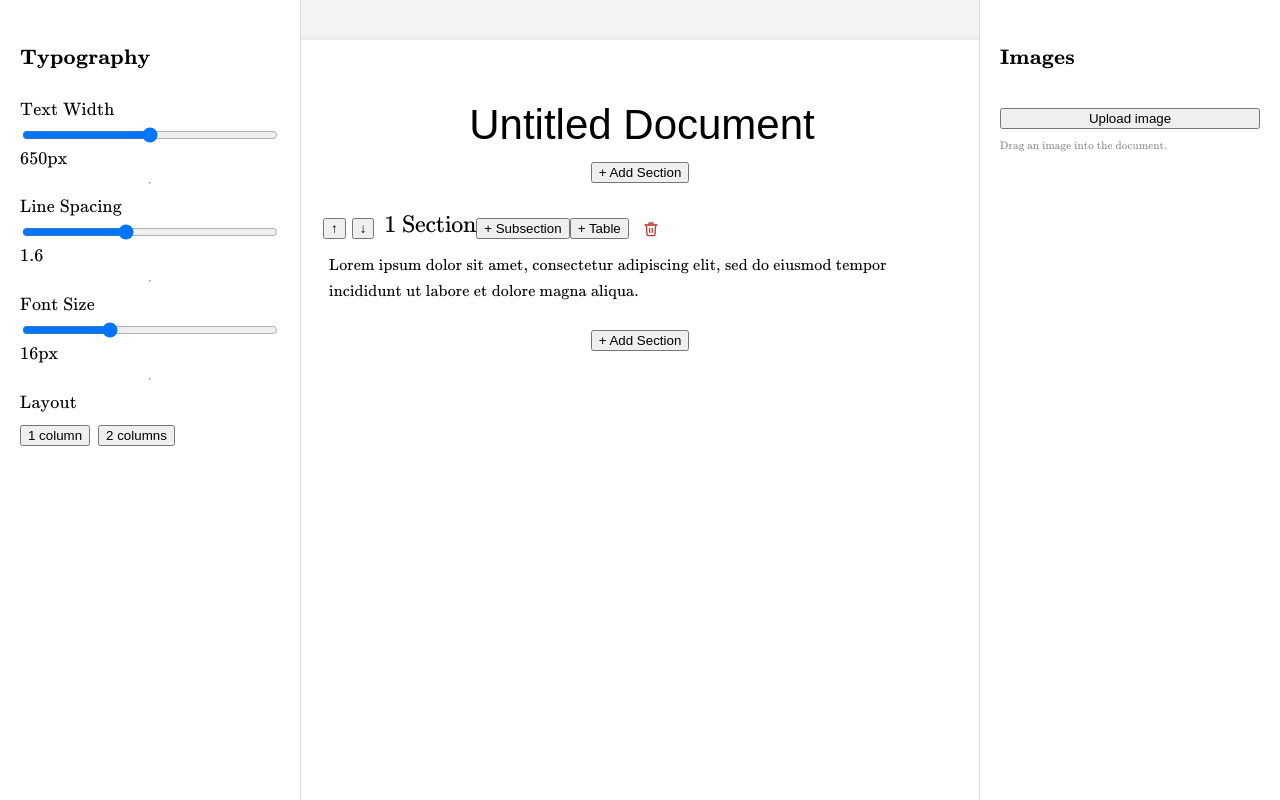
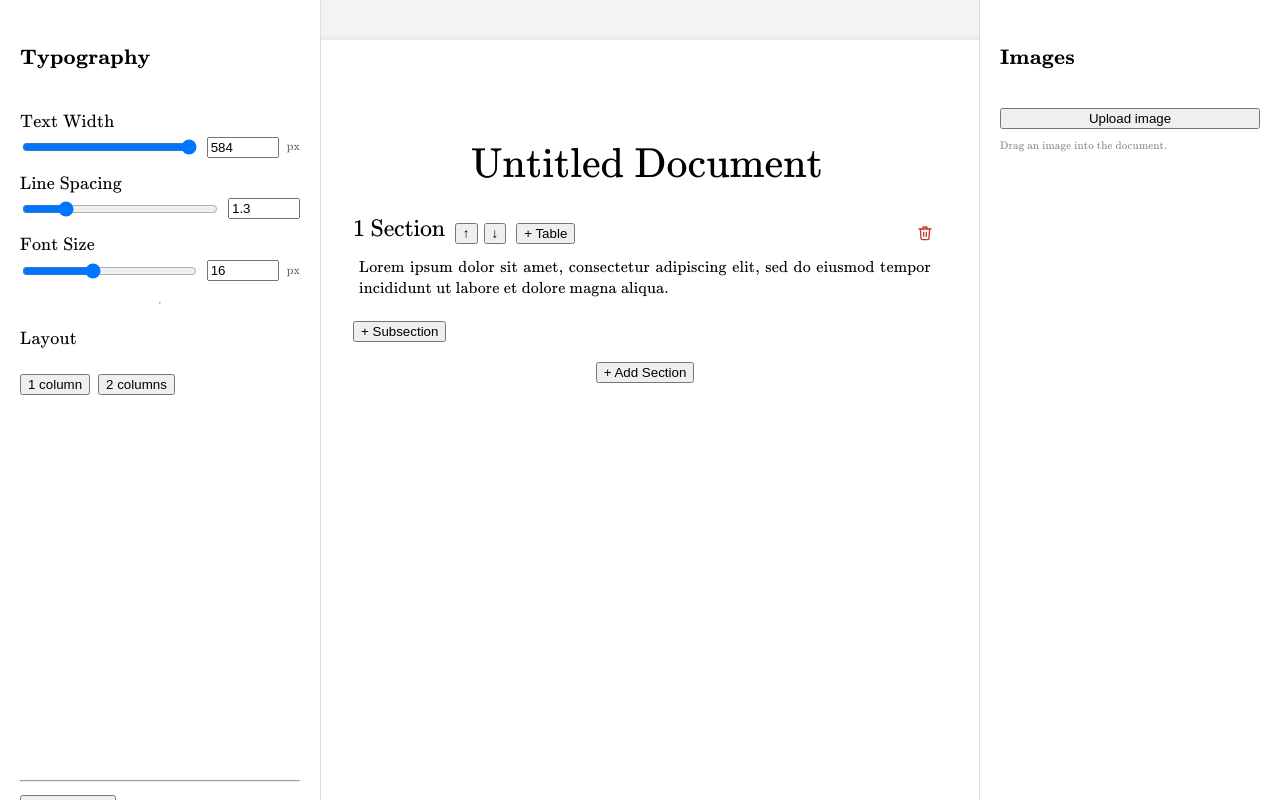
Before and after one commit to KevHamm/blox, a React (Vite) app in the folder frontend/: page / in a window 1280 px wide. Both pictures are taken after a click on the button "+ Add Section". Shown: the top 800 px of the page. Built offline with nearby package versions, Linux system fonts and the light colour scheme.

Commit message:
General code and file cleanup. Document title now uses font. Now can type text width etc.

```diff
--- a/frontend/src/App.tsx
+++ b/frontend/src/App.tsx
@@ -1,10 +1,9 @@
-import { useState } from "react";
+import { useState, useEffect, useLayoutEffect, useMemo } from "react";
 import { sampleDocument } from "./data/sampleDocument";
 import { DocumentRenderer } from "./renderer/DocumentRenderer";
 import type { DocumentNode } from "./types/document";
 import { Page } from "./components/Page";
-import {numberDocument} from "./utils/numberDocument";
-import { useLayoutEffect, useMemo, useRef } from "react";
+import { numberDocument } from "./utils/numberDocument";
 import { paginateColumns, heightsUnchanged } from "./utils/paginateDocument";
 import { exportLatex } from "./utils/exportLatex";
 import "katex/dist/katex.min.css";
@@ -69,12 +68,75 @@ function DraggableImage({ img }: any) {
   );
 }
 
+const clamp = (v: number, min: number, max: number) =>
+  Math.min(max, Math.max(min, v));
+
+/* A labelled slider paired with a typed number input. Both edit the same
+   value and are clamped to [min, max]. */
+function NumberControl({
+  label,
+  value,
+  min,
+  max,
+  step,
+  unit,
+  onChange
+}: {
+  label: string;
+  value: number;
+  min: number;
+  max: number;
+  step: number;
+  unit?: string;
+  onChange: (v: number) => void;
+}) {
+  // Local text so the user can type freely; committed (and clamped) on blur.
+  const [text, setText] = useState(String(value));
+  useEffect(() => setText(String(value)), [value]);
+
+  const commit = (raw: string) => {
+    const n = Number(raw);
+    if (Number.isFinite(n)) onChange(clamp(n, min, max));
+    else setText(String(value));
+  };
+
+  return (
+    <div>
+      <label>{label}</label>
+      <div style={{ display: "flex", alignItems: "center", gap: 8 }}>
+        <input
+          type="range"
+          min={min}
+          max={max}
+          step={step}
+          value={value}
+          onChange={(e) => onChange(Number(e.target.value))}
+          style={{ flex: 1, minWidth: 0 }}
+        />
+        <input
+          type="number"
+          min={min}
+          max={max}
+          step={step}
+          value={text}
+          onChange={(e) => setText(e.target.value)}
+          onBlur={(e) => commit(e.target.value)}
+          onKeyDown={(e) => {
+            if (e.key === "Enter") commit((e.target as HTMLInputElement).value);
+          }}
+          style={{ width: 64 }}
+        />
+        {unit && <span style={{ fontSize: 12, color: "#666" }}>{unit}</span>}
+      </div>
+    </div>
+  );
+}
+
 export default function App() {
   // ── 1. All state first ──────────────────────────────────
   const [doc, setDoc] = useState<DocumentNode>(sampleDocument);
   const [editingId, setEditingId] = useState<string | null>(null);
   const [documentTitle, setDocumentTitle] = useState("Untitled Document");
-  const [sectionHeights, setSectionHeights] = useState<Record<string, number>>({});
   const [childHeights,   setChildHeights]   = useState<Record<string, number>>({});
   const [headerHeights,  setHeaderHeights]  = useState<Record<string, number>>({});
 
@@ -84,10 +146,10 @@ export default function App() {
   const [activeImageId, setActiveImageId] = useState<string | null>(null);
 
 
-  // layout must be declared before useLayoutEffect references it
+  // LaTeX-like defaults: text fills the margins, ~12pt body, tight leading.
   const [layout, setLayout] = useState({
-    textWidth: 650,
-    lineHeight: 1.6,
+    textWidth: CONTENT_WIDTH,
+    lineHeight: 1.3,
     columns: 1,
     fontSize: 16
   });
@@ -105,12 +167,12 @@ export default function App() {
   const numberedDoc = numberDocument(doc);
   const TITLE_RESERVED = 100;   // constant, but must be above useMemo
 
-  // ── 3. useMemo (uses layout + sectionHeights) ───────────
+  // ── 3. Paginate into columns/pages from measured heights ──
   // `pages` is an array of pages; each page is an array of columns; each column
   // is an array of section-chunks. Content flows left column → right column →
   // next page.
   const pages = useMemo(() => {
-    if (Object.keys(sectionHeights).length === 0) {
+    if (Object.keys(childHeights).length === 0) {
       const everything = numberedDoc.children.map((node: any) => ({
         node, children: node.children, isContinuation: false, isLast: true,
       }));
@@ -125,16 +187,12 @@ export default function App() {
       TITLE_RESERVED,
       layout.columns
     );
-  }, [numberedDoc, sectionHeights, childHeights, headerHeights, layout.columns]);
+  }, [numberedDoc, childHeights, headerHeights, layout.columns]);
 
-  // ── 4. useLayoutEffect (uses layout + doc) ──────────────
+  // ── 4. Measure rendered block/header heights for pagination ──
   useLayoutEffect(() => {
-    const sh: Record<string, number> = {};
     const ch: Record<string, number> = {};
     const hh: Record<string, number> = {};
-
-    document.querySelectorAll<HTMLElement>("[data-section-id]")
-      .forEach(el => { sh[el.dataset.sectionId!] = el.getBoundingClientRect().height; });
 
     document.querySelectorAll<HTMLElement>("[data-child-id]")
       .forEach(el => { ch[el.dataset.childId!] = el.getBoundingClientRect().height; });
@@ -142,9 +200,8 @@ export default function App() {
     document.querySelectorAll<HTMLElement>("[data-section-header-id]")
       .forEach(el => { hh[el.dataset.sectionHeaderId!] = el.getBoundingClientRect().height; });
 
-    setSectionHeights(prev => heightsUnchanged(prev, sh) ? prev : sh);
-    setChildHeights  (prev => heightsUnchanged(prev, ch) ? prev : ch);
-    setHeaderHeights (prev => heightsUnchanged(prev, hh) ? prev : hh);
+    setChildHeights (prev => heightsUnchanged(prev, ch) ? prev : ch);
+    setHeaderHeights(prev => heightsUnchanged(prev, hh) ? prev : hh);
 
   }, [doc, layout.textWidth, layout.fontSize, layout.lineHeight, layout.columns]);
 
@@ -255,10 +312,11 @@ export default function App() {
   // Insert a fresh section immediately after the given one.
   function addSectionAfter(sectionId: string) {
     setDoc((prev) => {
-      const index = prev.children.findIndex((c: any) => c.id === sectionId);
+      const siblings = prev.children ?? [];
+      const index = siblings.findIndex((c: any) => c.id === sectionId);
       if (index === -1) return prev;
 
-      const newSection = {
+      const newSection: DocumentNode = {
         id: crypto.randomUUID(),
         type: "section",
         title: "Section",
@@ -267,7 +325,7 @@ export default function App() {
         ]
       };
 
-      const children = [...prev.children];
+      const children = [...siblings];
       children.splice(index + 1, 0, newSection);
       return { ...prev, children };
     });
@@ -275,19 +333,18 @@ export default function App() {
 
   // Insert a fresh section at the very top of the document (under the title).
   function addSectionAtStart() {
-    setDoc((prev) => ({
-      ...prev,
-      children: [
-        {
+    const newSection: DocumentNode = {
       id: crypto.randomUUID(),
       type: "section",
       title: "Section",
       children: [
         { id: crypto.randomUUID(), type: "paragraph", text: lorem }
       ]
-        },
-        ...prev.children
-      ]
+    };
+
+    setDoc((prev) => ({
+      ...prev,
+      children: [newSection, ...(prev.children ?? [])]
     }));
   }
 
@@ -613,13 +670,14 @@ export default function App() {
   // -----------------------------
   function moveSection(sectionId: string, direction: -1 | 1) {
     setDoc((prev) => {
-      const index = prev.children.findIndex((c: any) => c.id === sectionId);
+      const siblings = prev.children ?? [];
+      const index = siblings.findIndex((c: any) => c.id === sectionId);
       if (index === -1) return prev;
 
       const newIndex = index + direction;
-      if (newIndex < 0 || newIndex >= prev.children.length) return prev;
+      if (newIndex < 0 || newIndex >= siblings.length) return prev;
 
-      const updated = [...prev.children];
+      const updated = [...siblings];
       const [moved] = updated.splice(index, 1);
       updated.splice(newIndex, 0, moved);
 
@@ -720,12 +778,13 @@ export default function App() {
     if (activeId === overId) return;
 
     setDoc((prev) => {
-      const oldIndex = prev.children.findIndex((c: any) => c.id === active.id);
-      const newIndex = prev.children.findIndex((c: any) => c.id === over.id);
+      const siblings = prev.children ?? [];
+      const oldIndex = siblings.findIndex((c: any) => c.id === active.id);
+      const newIndex = siblings.findIndex((c: any) => c.id === over.id);
 
       if (oldIndex === -1 || newIndex === -1) return prev;
 
-      const updated = [...prev.children];
+      const updated = [...siblings];
       const [moved] = updated.splice(oldIndex, 1);
       updated.splice(newIndex, 0, moved);
 
@@ -755,72 +814,47 @@ export default function App() {
         {/* SIDEBAR */}
         <div
           style={{
-            width: 260,
+            width: 280,
             padding: 20,
             borderRight: "1px solid #ddd",
             background: "white",
             display: "flex",
             flexDirection: "column",
-            height: "100hv"
+            gap: 12,
+            height: "100vh",
+            overflowY: "auto"
           }}
         >
           <h3>Typography</h3>
 
-          <label>Text Width</label>
-
-          <input
-            type="range"
-            min={400}
-            max={900}
+          <NumberControl
+            label="Text Width"
             value={layout.textWidth}
-            onChange={(e) =>
-              setLayout({
-                ...layout,
-                textWidth: Number(e.target.value)
-              })
-            }
+            min={300}
+            max={CONTENT_WIDTH}
+            step={1}
+            unit="px"
+            onChange={(v) => setLayout({ ...layout, textWidth: v })}
           />
 
-          <div>{layout.textWidth}px</div>
-
-          <hr />
-
-          <label>Line Spacing</label>
-
-          <input
-            type="range"
+          <NumberControl
+            label="Line Spacing"
+            value={layout.lineHeight}
             min={1}
             max={2.5}
             step={0.1}
-            value={layout.lineHeight}
-            onChange={(e) =>
-              setLayout({
-                ...layout,
-                lineHeight: Number(e.target.value)
-              })
-            }
+            onChange={(v) => setLayout({ ...layout, lineHeight: v })}
           />
 
-          <div>{layout.lineHeight}</div>
-
-          <hr />
-
-          <label>Font Size</label>
-
-          <input
-            type="range"
-            min={10}
+          <NumberControl
+            label="Font Size"
+            value={layout.fontSize}
+            min={8}
             max={28}
             step={1}
-            value={layout.fontSize}
-            onChange={(e) =>
-              setLayout({
-                ...layout,
-                fontSize: Number(e.target.value)
-              })
-            }
+            unit="px"
+            onChange={(v) => setLayout({ ...layout, fontSize: v })}
           />
-          <div>{layout.fontSize}px</div>
 
           <hr />
 
@@ -869,7 +903,7 @@ export default function App() {
           }}
         >
                 {pages.map((cols: any[], pageIndex: number) => (
-                  <Page key={pageIndex} pageNumber={pageIndex + 1} totalPages={pages.length}>
+                  <Page key={pageIndex} pageNumber={pageIndex + 1}>
 
                     {/* Title always spans full width above the columns */}
                     {pageIndex === 0 && (
@@ -878,13 +912,19 @@ export default function App() {
                           value={documentTitle}
                           onChange={(e) => setDocumentTitle(e.target.value)}
                           style={{ fontSize: 42, fontWeight: 400, border: "none",
-                                   outline: "none", textAlign: "center", width: "100%" }}
+                                   outline: "none", textAlign: "center", width: "100%",
+                                   fontFamily: "var(--sans)", color: "var(--text)",
+                                   background: "transparent" }}
                         />
 
-                        {/* Add a section at the very top, right under the title. */}
+                        {/* Only offered while the document is empty; once a
+                            section exists, sections are added via the buttons
+                            at the end of each section. */}
+                        {numberedDoc.children.length === 0 && (
                           <div style={{ marginTop: 8, marginBottom: 16 }}>
                             <button onClick={addSectionAtStart}>+ Add Section</button>
                           </div>
+                        )}
                       </div>
                     )}
 
--- a/frontend/src/components/Page.tsx
+++ b/frontend/src/components/Page.tsx
@@ -1,43 +1,50 @@
-import { PAGE_WIDTH, PAGE_PADDING_X } from "../utils/pageConfig";
+import {
+  PAGE_WIDTH,
+  PAGE_HEIGHT,
+  PAGE_PADDING_TOP,
+  PAGE_PADDING_BOTTOM,
+  PAGE_PADDING_LEFT,
+  PAGE_PADDING_RIGHT
+} from "../utils/pageConfig";
 
 interface PageProps {
   children: React.ReactNode;
   pageNumber: number;
-  totalPages: number;
 }
 
-export function Page({ children, pageNumber, totalPages }: PageProps) {
+export function Page({ children, pageNumber }: PageProps) {
   return (
     <div
       style={{
         position: "relative",
         width: PAGE_WIDTH,
-        minHeight: 1123,
+        minHeight: PAGE_HEIGHT,
         background: "white",
         boxShadow: "0 2px 8px rgba(0,0,0,0.15)",
         marginBottom: 40,
-        padding: `60px ${PAGE_PADDING_X}px`,
+        paddingTop: PAGE_PADDING_TOP,
+        paddingBottom: PAGE_PADDING_BOTTOM,
+        paddingLeft: PAGE_PADDING_LEFT,
+        paddingRight: PAGE_PADDING_RIGHT,
         boxSizing: "border-box",
-        textAlign: "left"
+        textAlign: "left",
+        color: "var(--text)",
+        fontFamily: "var(--sans)"
       }}
     >
-      {/* Page content */}
-      <div style={{ minHeight: 1003 }}>   {/* 1123 - 60top - 60bottom footer area */}
-        {children}
-      </div>
+      {children}
 
-      {/* Footer: LaTeX-style centered page number */}
+      {/* LaTeX-style centered page number in the bottom margin */}
       <div
         style={{
           position: "absolute",
-          bottom: 32,
+          bottom: 48,
           left: 0,
           right: 0,
           textAlign: "center",
           fontSize: 12,
           color: "#555",
           fontFamily: "var(--sans)",
-          letterSpacing: "0.03em",
           userSelect: "none"
         }}
       >
--- a/frontend/src/renderer/DocumentRenderer.tsx
+++ b/frontend/src/renderer/DocumentRenderer.tsx
@@ -1,33 +1,7 @@
 import { Fragment, useRef } from "react";
 import type { PageSection } from "../utils/paginateDocument";
 import { useDroppable, useDndContext } from "@dnd-kit/core";
-import { useSortable } from "@dnd-kit/sortable";
-import { CSS } from "@dnd-kit/utilities";
 import "katex/dist/katex.min.css";
-
-/* -----------------------------
-   SORTABLE WRAPPER (FIGURES ONLY)
------------------------------ */
-function SortableItem({ id, children }: any) {
-  const { attributes, listeners, setNodeRef, transform, transition } =
-    useSortable({ id });
-
-  return (
-    <div
-      ref={setNodeRef}
-      {...attributes}
-      {...listeners}
-      style={{
-        transform: CSS.Transform.toString(transform),
-        transition,
-        marginBottom: 12,
-        cursor: "grab"
-      }}
-    >
-      {children}
-    </div>
-  );
-}
 
 /* -----------------------------
    DROP ZONE (image drop target)
@@ -61,6 +35,46 @@ function DropZone({ id }: any) {
 }
 
 /* -----------------------------
+   TRASH BUTTON (right-aligned)
+----------------------------- */
+function TrashButton({ onClick, label }: any) {
+  return (
+    <button
+      onClick={onClick}
+      title={label}
+      aria-label={label}
+      style={{
+        marginLeft: "auto",          // push to the far right of the line
+        display: "inline-flex",
+        alignItems: "center",
+        justifyContent: "center",
+        padding: 4,
+        background: "transparent",
+        border: "none",
+        color: "#c0392b",
+        cursor: "pointer"
+      }}
+    >
+      <svg
+        width="16"
+        height="16"
+        viewBox="0 0 24 24"
+        fill="none"
+        stroke="currentColor"
+        strokeWidth="2"
+        strokeLinecap="round"
+        strokeLinejoin="round"
+      >
+        <polyline points="3 6 5 6 21 6" />
+        <path d="M19 6l-1 14a2 2 0 0 1-2 2H8a2 2 0 0 1-2-2L5 6" />
+        <path d="M10 11v6M14 11v6" />
+        <path d="M9 6V4a1 1 0 0 1 1-1h4a1 1 0 0 1 1 1v2" />
+      </svg>
+    </button>
+  );
+}
+
+/* -----------------------------
    PARAGRAPH
 ----------------------------- */
 function Paragraph({
@@ -87,7 +101,9 @@ function Paragraph({
             padding: 8,
             border: "1px solid #ddd",
             lineHeight,
-            fontSize
+            fontSize,
+            fontFamily: "var(--sans)",
+            color: "var(--text)"
           }}
         />
       ) : (
@@ -96,6 +112,7 @@ function Paragraph({
           style={{
             margin: 0,
             cursor: "pointer",
+            textAlign: "justify",
             lineHeight,
             fontSize
           }}
@@ -108,7 +125,7 @@ function Paragraph({
 }
 
 /* -----------------------------
-   FIGURE (KEEP DND)
+   FIGURE
 ----------------------------- */
 function FigureBlock({
   node,
@@ -117,7 +134,6 @@ function FigureBlock({
   figureNumber
 }: any) {
   return (
-    <SortableItem id={node.id}>
     <div
       style={{
         border: "1px solid #ccc",
@@ -154,30 +170,27 @@ function FigureBlock({
           marginTop: 10,
           textAlign: "center",
           fontSize: 14,
-            fontStyle: "var(--sans)",
+          fontFamily: "var(--sans)",
           color: "var(--text)"
         }}
       >
         <strong>Figure {figureNumber}:</strong>{" "}
         <input
           value={node.caption || ""}
-            onChange={(e) =>
-              updateFigureCaption(node.id, e.target.value)
-            }
+          onChange={(e) => updateFigureCaption(node.id, e.target.value)}
           style={{
             border: "none",
             borderBottom: "1px solid #ccc",
             outline: "none",
             width: "70%",
             textAlign: "center",
-              fontStyle: "var(--sans)",
+            fontFamily: "var(--sans)",
             background: "transparent",
             color: "var(--text)"
           }}
         />
       </div>
     </div>
-    </SortableItem>
   );
 }
 
@@ -326,26 +339,16 @@ function TableBlock(props: any) {
 ----------------------------- */
 function Subsection({
   node,
-  sectionIndex,
-  subsectionIndex,
   editingId,
   setEditingId,
   updateSectionTitle,
   deleteNodeById,
   moveSubsection,
-  children,
-  lineHeight,
-  fontSize
+  children
 }: any) {
   return (
     <div style={{ marginTop: 20 }}>
-      <div style={{ display: "flex", alignItems: "center" }}>
-
-        {/* MOVE BUTTONS */}
-        <div style={{ display: "flex", gap: 6, marginRight: 10 }}>
-          <button onClick={() => moveSubsection(node.id, -1)}>↑</button>
-          <button onClick={() => moveSubsection(node.id, 1)}>↓</button>
-        </div>
+      <div style={{ display: "flex", alignItems: "center", gap: 10 }}>
 
         {editingId === node.id ? (
           <input
@@ -360,12 +363,16 @@ function Subsection({
           </h3>
         )}
 
-        <button
+        {/* MOVE BUTTONS — to the right of the title */}
+        <div style={{ display: "flex", gap: 6 }}>
+          <button onClick={() => moveSubsection(node.id, -1)}>↑</button>
+          <button onClick={() => moveSubsection(node.id, 1)}>↓</button>
+        </div>
+
+        <TrashButton
           onClick={() => deleteNodeById(node.id)}
-          style={{ marginLeft: 10, background: "red", color: "white" }}
-        >
-          Delete Subsection
-        </button>
+          label="Delete subsection"
+        />
       </div>
 
       {children}
@@ -383,21 +390,19 @@ function Section({ node, isContinuation = false, isLast = false, ...rest }: any)
     deleteNodeById, moveSection, children
   } = rest;
 
+  const hasSubsections = (node.children ?? []).some(
+    (c: any) => c.type === "subsection"
+  );
+
   return (
-    // ① tag the whole section
-    <div data-section-id={node.id} style={{ marginBottom: 30 }}>
+    <div style={{ marginBottom: 30 }}>
 
-      {/* ② tag just the header row; hide it on continuation pages */}
+      {/* Tag just the header row; hide it on continuation columns/pages. */}
       {!isContinuation && (
         <div
           data-section-header-id={node.id}
-          style={{ display: "flex", alignItems: "center" }}
+          style={{ display: "flex", alignItems: "center", gap: 10 }}
         >
-          <div style={{ display: "flex", gap: 6, marginRight: 10 }}>
-            <button onClick={() => moveSection(node.id, -1)}>↑</button>
-            <button onClick={() => moveSection(node.id,  1)}>↓</button>
-          </div>
-
           {editingId === node.id ? (
             <input
               value={node.title}
@@ -410,51 +415,49 @@ function Section({ node, isContinuation = false, isLast = false, ...rest }: any)
             </h2>
           )}
 
-          <button onClick={() => addSubsection(node.id)}>+ Subsection</button>
+          {/* MOVE BUTTONS — to the right of the title */}
+          <div style={{ display: "flex", gap: 6 }}>
+            <button onClick={() => moveSection(node.id, -1)}>↑</button>
+            <button onClick={() => moveSection(node.id,  1)}>↓</button>
+          </div>
+
           <button onClick={() => addTable(node.id)}>+ Table</button>
-          <button
+
+          <TrashButton
             onClick={() => deleteNodeById(node.id)}
-            title="Delete section"
-            aria-label="Delete section"
-            style={{
-              marginLeft: 10,
-              display: "inline-flex",
-              alignItems: "center",
-              justifyContent: "center",
-              padding: 4,
-              background: "transparent",
-              border: "none",
-              color: "#c0392b",
-              cursor: "pointer"
-            }}
-          >
-            <svg
-              width="16"
-              height="16"
-              viewBox="0 0 24 24"
-              fill="none"
-              stroke="currentColor"
-              strokeWidth="2"
-              strokeLinecap="round"
-              strokeLinejoin="round"
-            >
-              <polyline points="3 6 5 6 21 6" />
-              <path d="M19 6l-1 14a2 2 0 0 1-2 2H8a2 2 0 0 1-2-2L5 6" />
-              <path d="M10 11v6M14 11v6" />
-              <path d="M9 6V4a1 1 0 0 1 1-1h4a1 1 0 0 1 1 1v2" />
-            </svg>
-          </button>
+            label="Delete section"
+          />
         </div>
       )}
 
       {children}
 
-      {/* "Add Section" lives at the very end of the section, so a new section
-          gets inserted exactly here. Only on the section's last chunk. */}
+      {/* End-of-section controls, only on the section's last chunk. */}
       {isLast && (
-        <div style={{ textAlign: "center", marginTop: 16 }}>
+        <>
+          {/* No subsections yet → offer "+ Subsection" right below the text. */}
+          {!hasSubsections && (
+            <div style={{ marginTop: 12 }}>
+              <button onClick={() => addSubsection(node.id)}>+ Subsection</button>
+            </div>
+          )}
+
+          {/* "+ Add Section" (and, once subsections exist, "+ Subsection"
+              alongside it) live at the very bottom of the section. */}
+          <div
+            style={{
+              display: "flex",
+              justifyContent: "center",
+              gap: 8,
+              marginTop: 16
+            }}
+          >
+            {hasSubsections && (
+              <button onClick={() => addSubsection(node.id)}>+ Subsection</button>
+            )}
             <button onClick={() => addSectionAfter(node.id)}>+ Add Section</button>
           </div>
+        </>
       )}
     </div>
   );
--- a/frontend/src/utils/numberDocument.ts
+++ b/frontend/src/utils/numberDocument.ts
@@ -1,4 +1,4 @@
-export function numberDocument(doc) {
+export function numberDocument(doc: any) {
 
   function stripPrefix(title: string) {
     return title.replace(/(\d+(\.\d+)+\s*)+/g, "").trim();
@@ -8,12 +8,12 @@ export function numberDocument(doc) {
 
   return {
     ...doc,
-    children: doc.children.map(section => {
+    children: doc.children.map((section: any) => {
 
       sectionNumber++;
       let subsectionNumber = 0;
 
-      const newChildren = section.children.map(child => {
+      const newChildren = section.children.map((child: any) => {
 
         if (child.type === "subsection") {
           subsectionNumber++;
--- a/frontend/src/utils/pageConfig.ts
+++ b/frontend/src/utils/pageConfig.ts
@@ -1,15 +1,19 @@
+// A4 page at 96 DPI — matches an Overleaf / LaTeX `article` page.
 export const PAGE_WIDTH = 794;
-export const PAGE_HEIGHT = 1056;
+export const PAGE_HEIGHT = 1123;
 
-export const PAGE_PADDING_TOP = 72;
-export const PAGE_PADDING_BOTTOM = 96;
+// LaTeX-style page margins — distinct on every side.
+export const PAGE_PADDING_TOP = 96;
+export const PAGE_PADDING_BOTTOM = 120;
+export const PAGE_PADDING_LEFT = 100;
+export const PAGE_PADDING_RIGHT = 110;
 
-// Left/right page margins, and the gutter between text columns (LaTeX-style).
-export const PAGE_PADDING_X = 80;
-export const COLUMN_GAP = 32;
+// Gutter between text columns in two-column mode.
+export const COLUMN_GAP = 28;
 
-// Usable text-area width that sits between the left/right page margins.
-export const CONTENT_WIDTH = PAGE_WIDTH - 2 * PAGE_PADDING_X;
+// Usable text area that sits between the margins.
+export const CONTENT_WIDTH =
+  PAGE_WIDTH - PAGE_PADDING_LEFT - PAGE_PADDING_RIGHT;
 
 export const CONTENT_HEIGHT =
   PAGE_HEIGHT - PAGE_PADDING_TOP - PAGE_PADDING_BOTTOM;
```
Also changed, not shown: frontend/src/components/BlockPalette.tsx (deleted, +0 -87 lines), frontend/src/types/document.ts (+17 -17 lines). Lines whose indentation alone changed are shown as unchanged.
